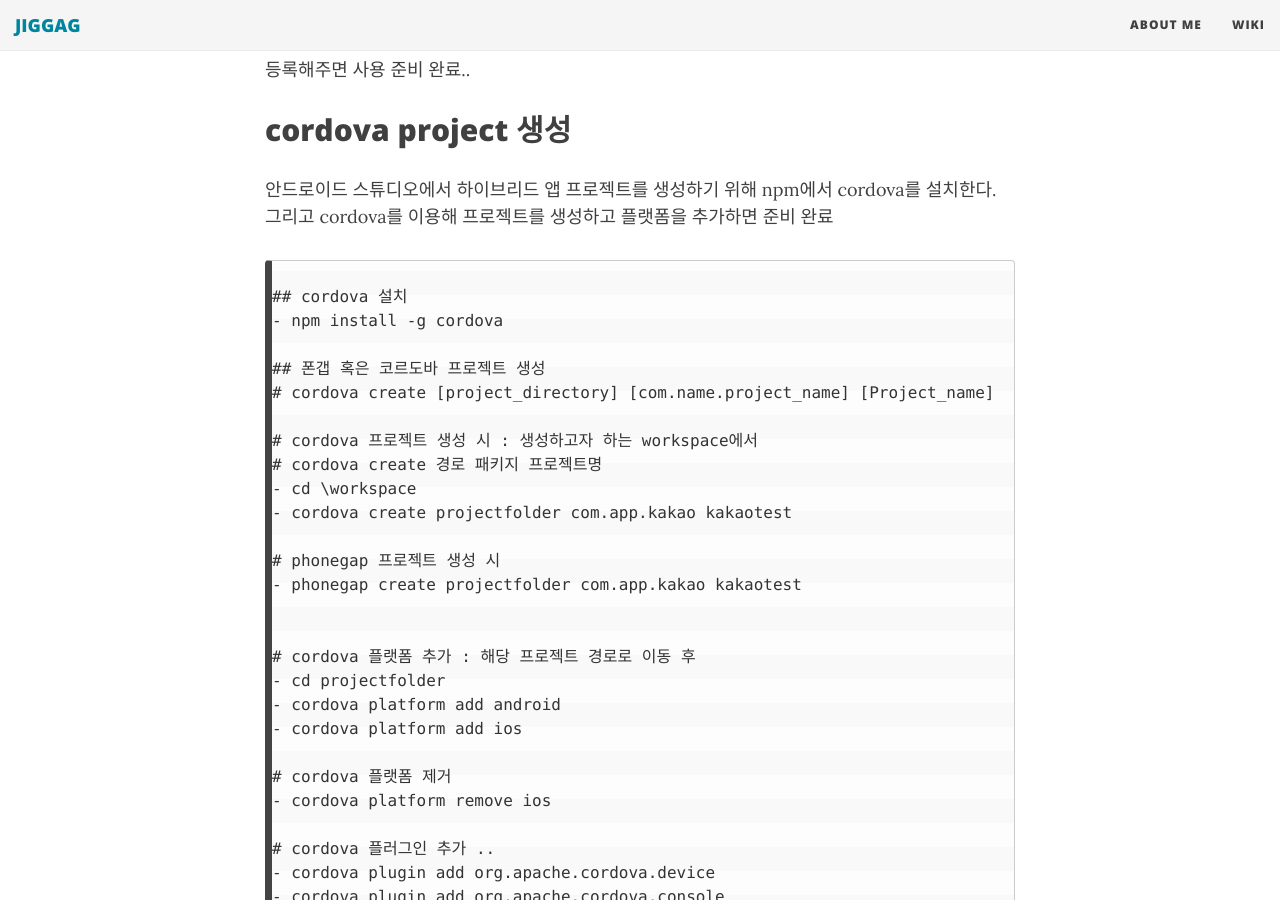
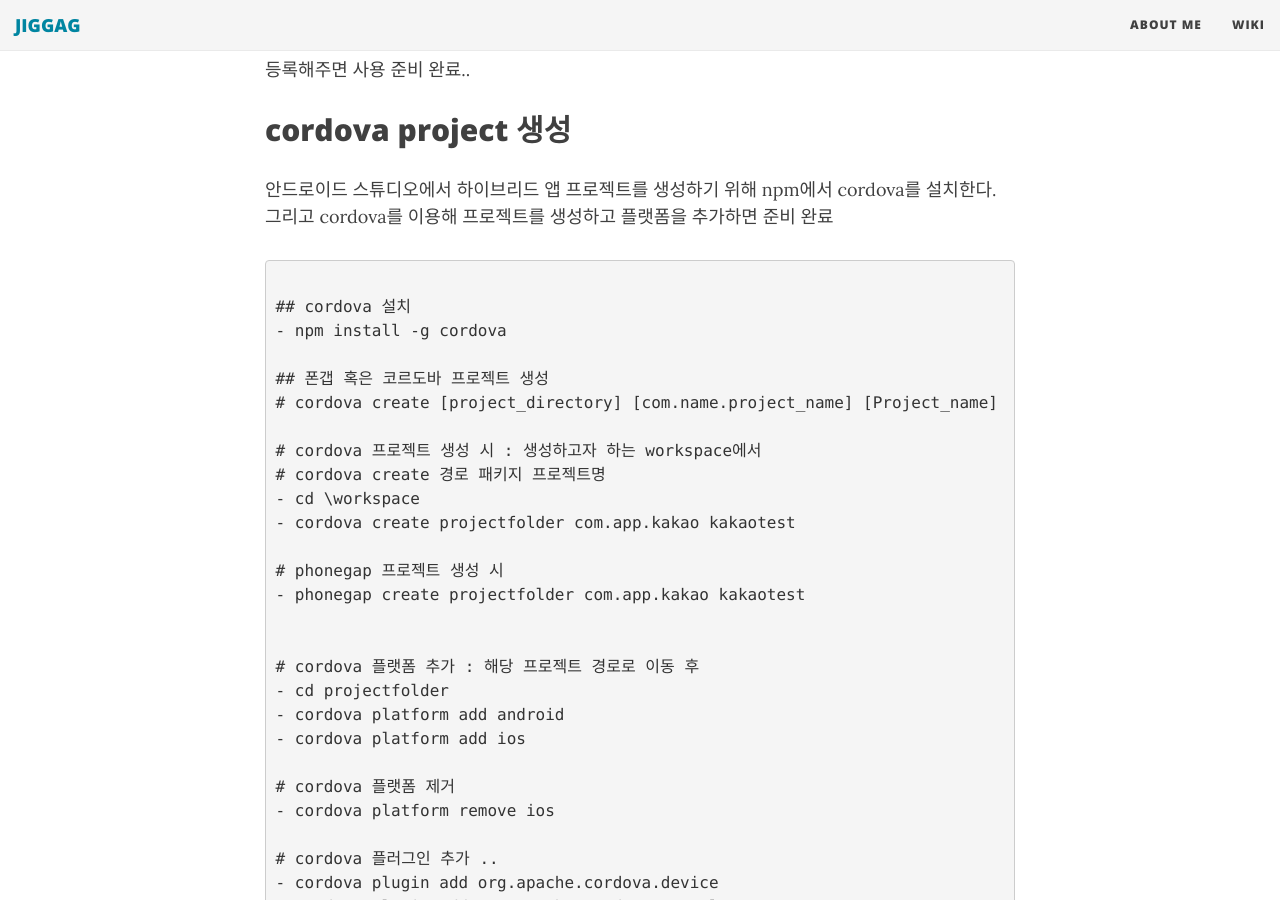
Before and after one commit to jiggag/jiggag.github.io, a Jekyll site: the page built from _posts/2018-04/2018-04-04-angularjs-and-android-kakaoapk.md, in a window 1280 px wide and 900 px high, scrolled down 601 px. Built offline with Jekyll 4.4.1, drawn with Linux system fonts in a browser that asks for light colours; nearby versions of some CDN libraries.

Commit message:
Update 2018-04-04-angularjs-and-android-kakaoapk.md

````diff
--- a/_posts/2018-04/2018-04-04-angularjs-and-android-kakaoapk.md
+++ b/_posts/2018-04/2018-04-04-angularjs-and-android-kakaoapk.md
@@ -23,7 +23,7 @@
 안드로이드 스튜디오에서 하이브리드 앱 프로젝트를 생성하기 위해 npm에서 cordova를 설치한다.
 그리고 cordova를 이용해 프로젝트를 생성하고 플랫폼을 추가하면 준비 완료
 
-```
+```script
 
 ## cordova 설치
 - npm install -g cordova
````
